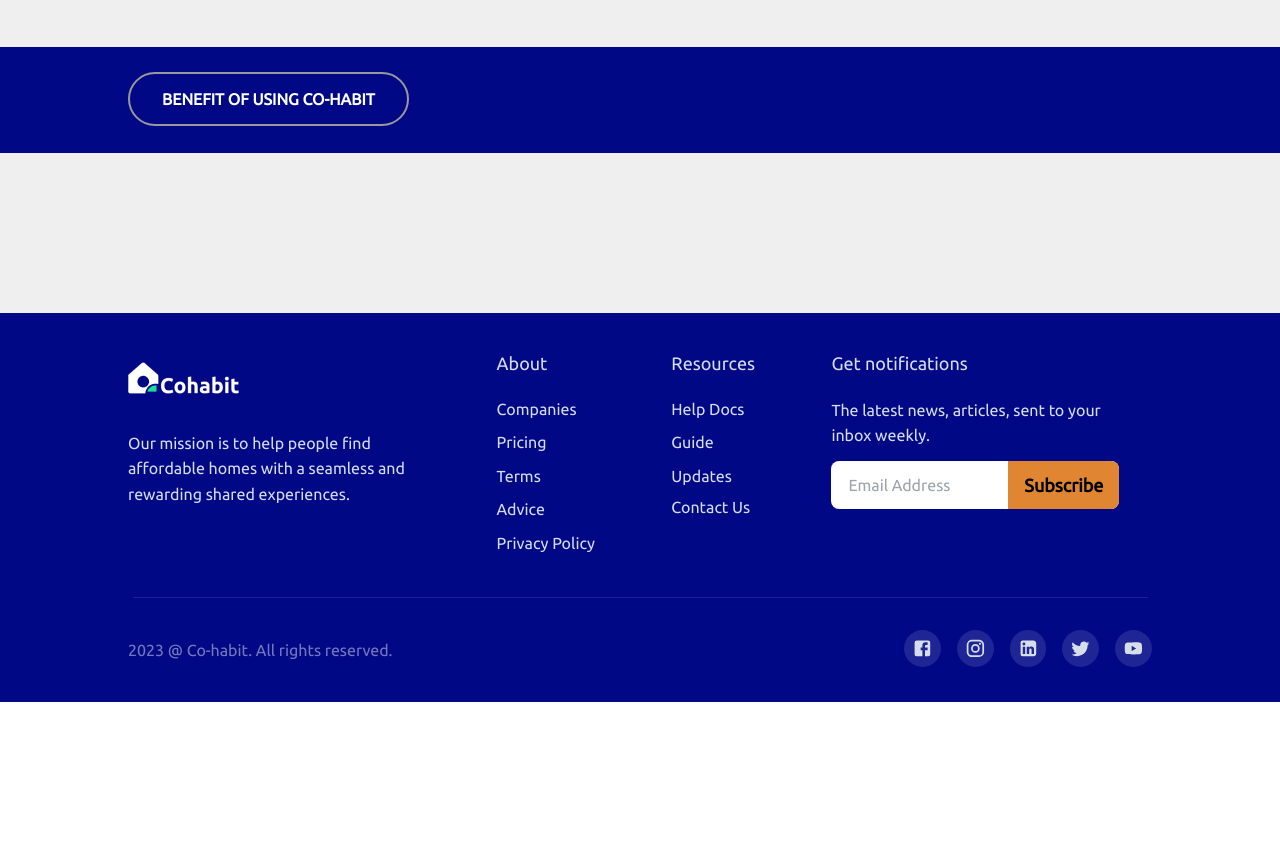
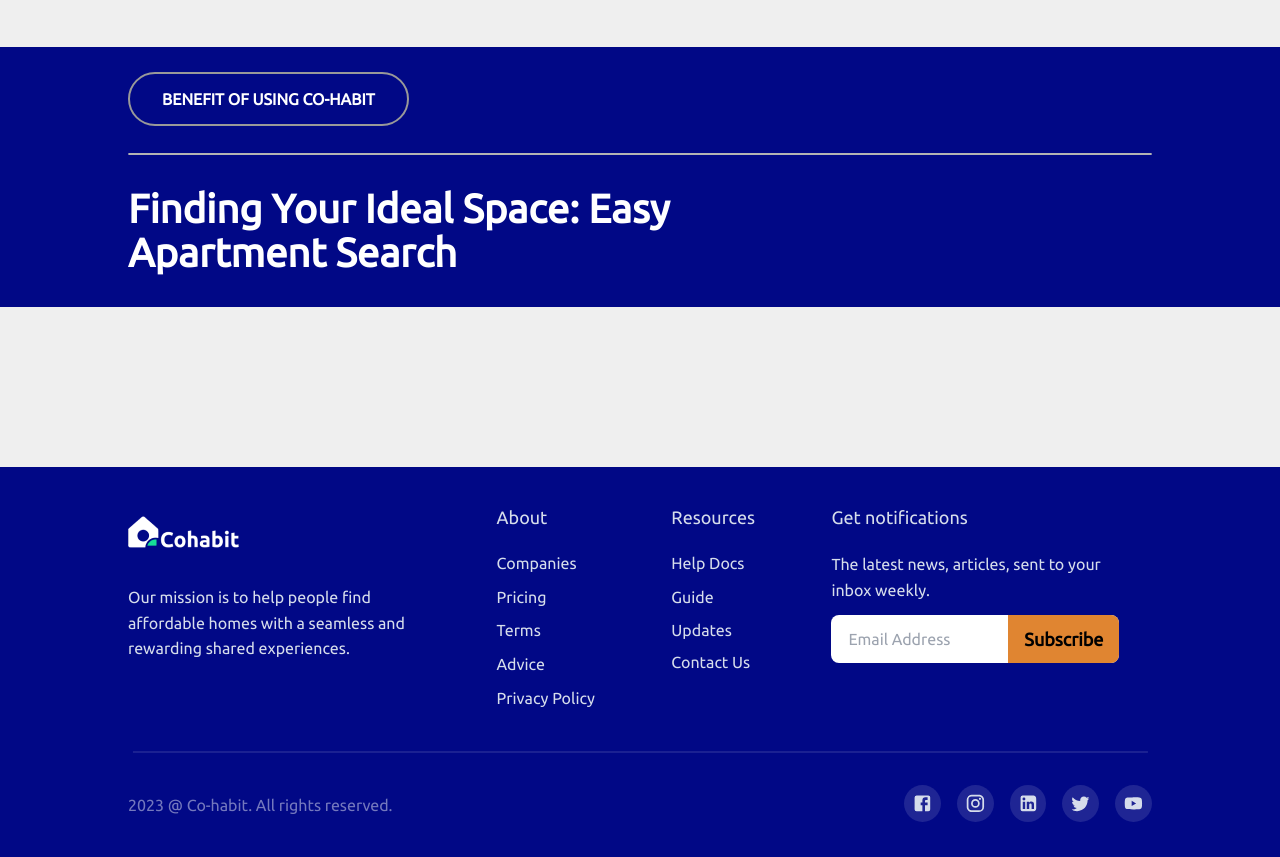
Before and after one commit to lazynerd-studios/Co-Habit-Landing, a React (Vite) app: page /about-us in a window 1280 px wide. Shown: the part 780-1637 px from the top of the page. Before the commit the page ends 1482 px from the top, so only its background shows below. Built offline with nearby package versions, Linux system fonts and the light colour scheme.

Commit message:
Update AboutUs.jsx

```diff
--- a/src/Components/About Us/AboutUs.jsx
+++ b/src/Components/About Us/AboutUs.jsx
@@ -2,6 +2,7 @@
 import React from 'react'
 import { motion } from "framer-motion";
 import BreadCrumb from "../../assets/Breadcrumb.png"
+import SeparatingLines from "../../assets/Separating Line.png"
 
 const animationConfiguration = {
   initial: { opacity: 0 },
@@ -85,6 +86,11 @@ const AboutUs = () => (
             </button>
           </span>
 
+          <img src={SeparatingLines} className='py-8' alt='separating-lines' />
+
+          <h1 className='w-[39.75rem] text-[2.5rem] font-bold leading-[2.75rem]'>
+            Finding Your Ideal Space: Easy Apartment Search
+          </h1>
 
         </div>
       </div>
```
